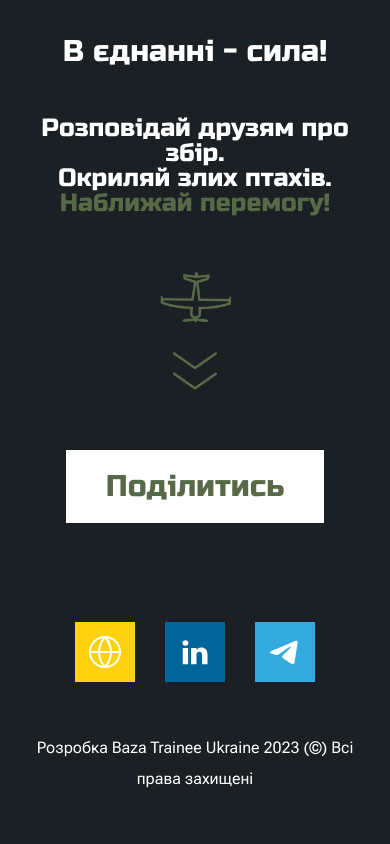
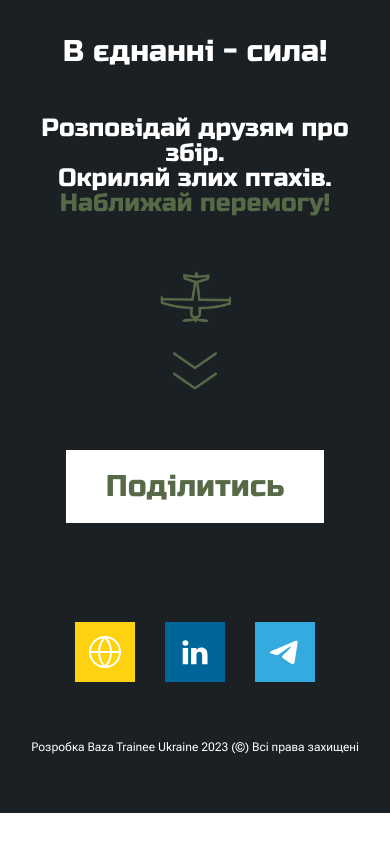
Before and after one commit to baza-trainee/79_brigadge_fundraising, a React (Create React App) app: page / in a window 390 px wide. Shown: the part 6928-7772 px from the top of the page. After the commit the page ends 7741 px from the top, so only its background shows below. Built offline with nearby package versions, Linux system fonts and the light colour scheme.

Commit message:
fix: edit font size in mobile footer

```diff
--- a/src/components/layouts/Footer/Footer.module.css
+++ b/src/components/layouts/Footer/Footer.module.css
@@ -29,3 +29,15 @@
     padding: 100px 0 50px;
   }
 }
+
+@media (max-width: 425px) {
+  .footer-copyright {
+    font-size: 12px;
+  }
+}
+
+@media (max-width: 320px) {
+  .footer-copyright {
+    font-size: 9px;
+  }
+}
```
